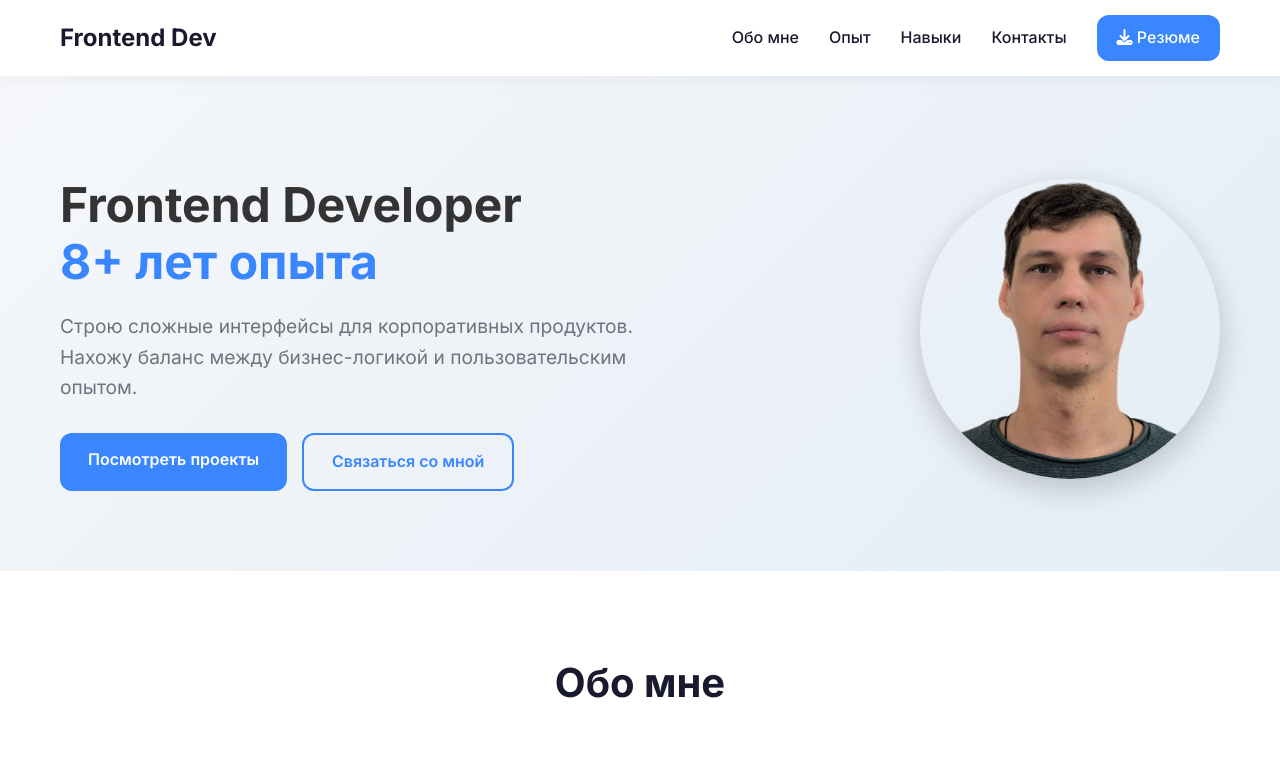
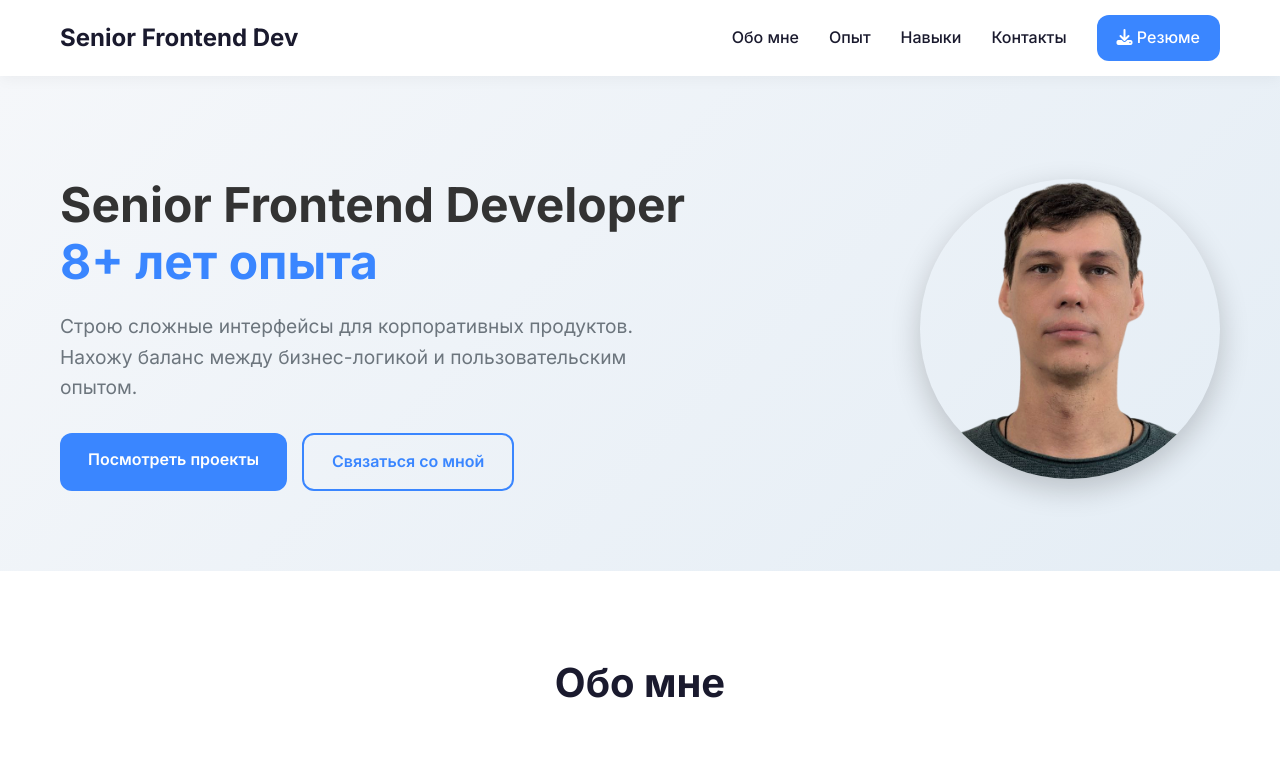
Before and after one commit to MaksimPopov64/portfolio, a plain HTML site: page index.html in a window 1280 px wide. Shown: the top 762 px of the page. Drawn offline with nearby package versions, Linux system fonts and the light colour scheme.

Commit message:
fix title

```diff
--- a/index.html
+++ b/index.html
@@ -14,7 +14,7 @@
     <!-- Навигация -->
     <nav class="navbar">
         <div class="container">
-            <div class="nav-brand">Frontend Dev</div>
+            <div class="nav-brand">Senior Frontend Dev</div>
             <div class="nav-links">
                 <a href="#about">Обо мне</a>
                 <a href="#experience">Опыт</a>
@@ -35,7 +35,7 @@
         <div class="container">
             <div class="hero-content">
                 <div class="hero-text">
-                    <h1 class="hero-title">Frontend Developer <span class="highlight">8+ лет опыта</span></h1>
+                    <h1 class="hero-title">Senior Frontend Developer <span class="highlight">8+ лет опыта</span></h1>
                     <p class="hero-subtitle">Строю сложные интерфейсы для корпоративных продуктов. Нахожу баланс между бизнес-логикой и пользовательским опытом.</p>
                     <div class="hero-actions">
                         <a href="#projects" class="btn-primary">Посмотреть проекты</a>
```
